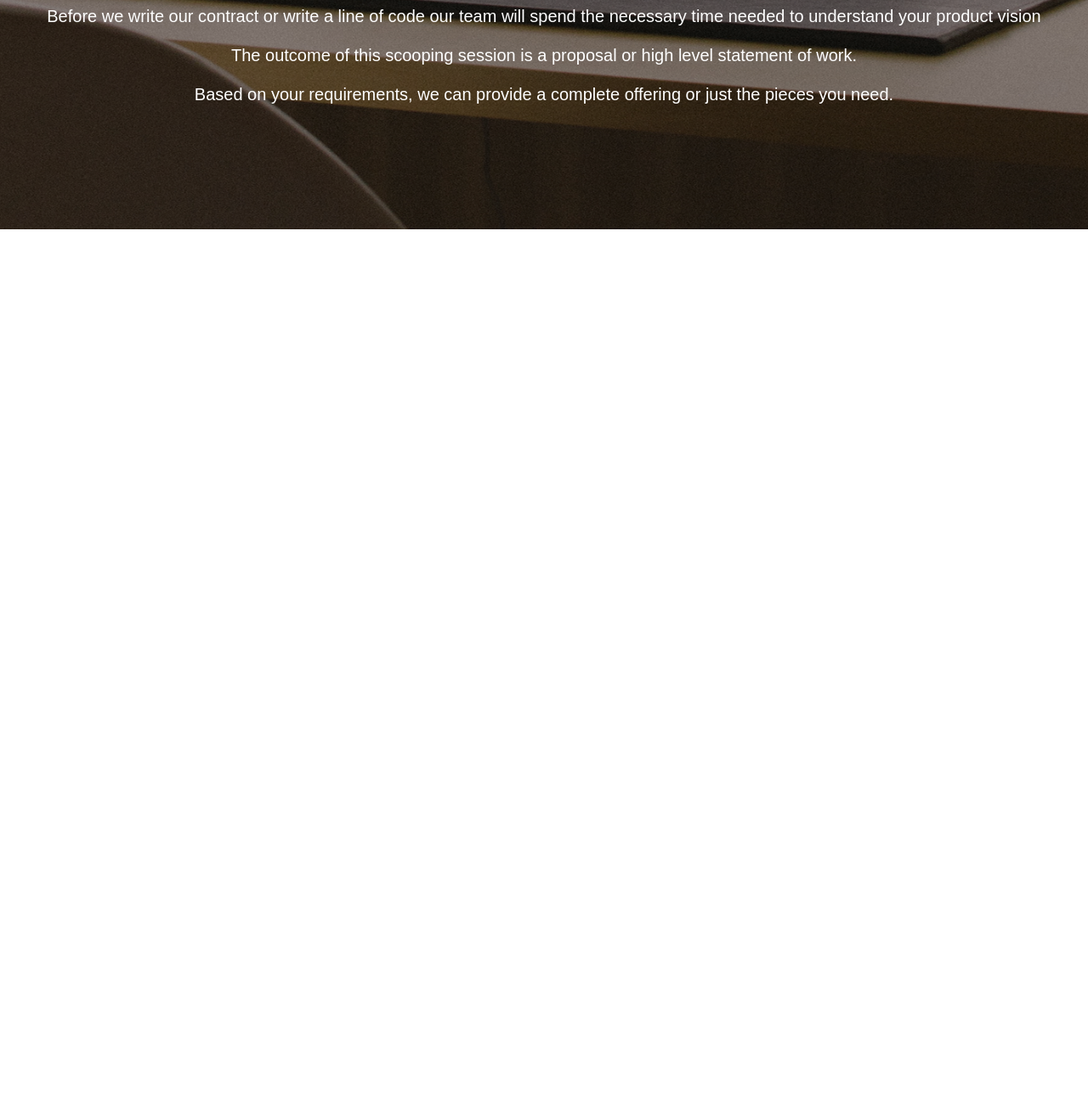
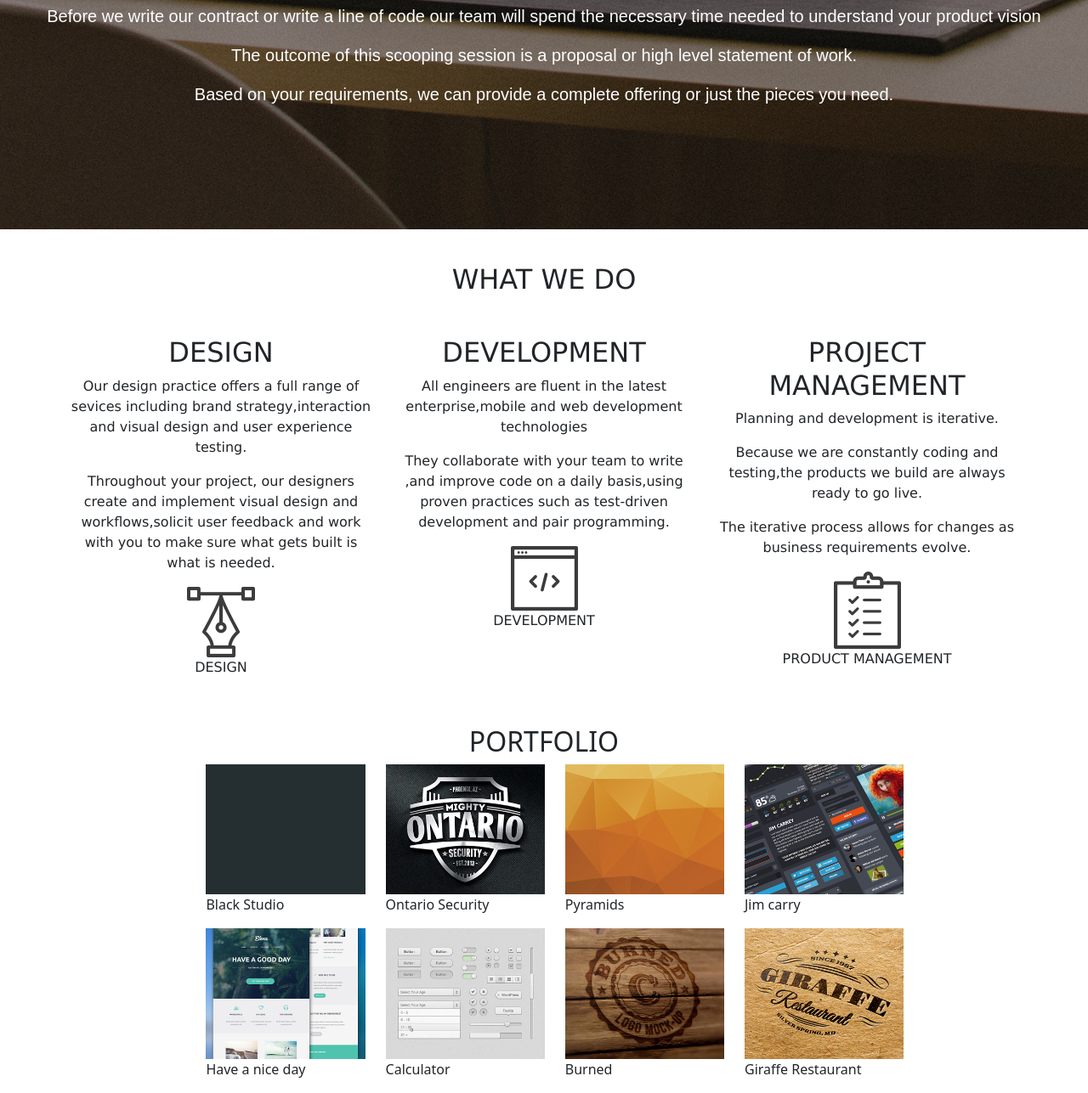
Before and after one commit to wangechimk/Delani-studio, a plain HTML site: page index.html in a window 1280 px wide. Shown: the part 1066-2353 px from the top of the page at 85% size. Before the commit the page ends 1336 px from the top, so only its background shows below. Drawn offline with nearby package versions, Linux system fonts and the light colour scheme.

Commit message:
add styling

```diff
--- a/css/style.css
+++ b/css/style.css
@@ -55,3 +55,27 @@ html{
     padding-top: 10%;
     padding-bottom: 10%;
 }
+.what-we-do{
+    font-family: Verdana, Geneva, Tahoma, sans-serif;
+    text-align: center;
+    padding-top: 40px;
+}
+.what-we-do .headings{
+    padding-bottom: 40px;
+}
+.portfolio h2{
+    text-align: center;
+    padding-top: 40px;
+    font-family: unset;
+}
+.col-md-3 img{
+    max-width: 100%;
+    max-height: 100%;
+}
+#portfolio{
+    display: flex;
+    flex-wrap: wrap;
+    align-items: center;
+    margin-left:18% ;
+    margin-right:16% ;
+}
--- a/index.html
+++ b/index.html
@@ -1,48 +1,143 @@
 <!DOCTYPE html>
 <html lang="en">
+
 <head>
     <meta charset="UTF-8" />
     <meta http-equiv="X-UA-Compatible" content="IE=edge" />
     <meta name="viewport" content="width=device-width, initial-scale=1.0" />
     <title>Delani studio</title>
-    <link
-      href="https://cdn.jsdelivr.net/npm/bootstrap@5.0.0-beta2/dist/css/bootstrap.min.css"
-      rel="stylesheet"
-      integrity="sha384-BmbxuPwQa2lc/FVzBcNJ7UAyJxM6wuqIj61tLrc4wSX0szH/Ev+nYRRuWlolflfl"
-      crossorigin="anonymous"/>
+    <link href="https://cdn.jsdelivr.net/npm/bootstrap@5.0.0-beta2/dist/css/bootstrap.min.css" rel="stylesheet"
+        integrity="sha384-BmbxuPwQa2lc/FVzBcNJ7UAyJxM6wuqIj61tLrc4wSX0szH/Ev+nYRRuWlolflfl" crossorigin="anonymous" />
     <link rel="stylesheet" href="css/style.css" />
 </head>
+
 <body>
     <div class="landing">
-       <img src="images/logo -images/logo.png" alt="logo" id="logo">
+        <img src="images/logo -images/logo.png" alt="logo" id="logo" />
         <h1>WELCOME</h1>
         <h1>TO DELANI STUDIO</h1>
         <p>AMAZING PEOPLE ARE MAKING AMAZING DESIGNS IN A FUN ENVIRONMENT</p>
         <div class="mouse-click"></div>
-       <a href="#about-us"><img src="images/mouse-click/mouse_click.png" alt="mouse-click" id="mouse-click"></a>
+        <a href="#about-us"><img src="images/mouse-click/mouse_click.png" alt="mouse-click" id="mouse-click" /></a>
     </div>
     <div class="container about" id="about-us">
         <h2 id="about">ABOUT US</h2>
-       <P>When you work with us,you are part of a team of committed collaborators.All aspects of our software development process are intergrated,interactive and agile</P>
-       <p>Our approach unifies design,development and product management to create exceptional products.</p>
-       <p>We start each project by understanding your business goals,the user's needs and the product requirements</p>
+        <p>
+            When you work with us,you are part of a team of committed
+            collaborators.All aspects of our software development process are
+            intergrated,interactive and agile
+        </p>
+        <p>
+            Our approach unifies design,development and product management to create
+            exceptional products.
+        </p>
+        <p>
+            We start each project by understanding your business goals,the user's
+            needs and the product requirements
+        </p>
         <p>Then we help translate them into effective and elegant solutions.</p>
     </div>
     <div class="services">
         <div class="servicesoverlay">
             <h2>SERVICES</h2>
-      <p>Before we write our contract or write a line of code our team will spend the necessary time needed to understand your product vision</p>
-      <p>The outcome of this scooping session is a proposal or high level statement of work.</p>
-      <p>Based on your requirements, we can provide a complete offering or just the pieces you need.</p>
+            <p>
+                Before we write our contract or write a line of code our team will
+                spend the necessary time needed to understand your product vision
+            </p>
+            <p>
+                The outcome of this scooping session is a proposal or high level
+                statement of work.
+            </p>
+            <p>
+                Based on your requirements, we can provide a complete offering or just
+                the pieces you need.
+            </p>
+        </div>
+    </div>
+    <div class="container what-we-do">
+        <h2 class="headings">WHAT WE DO</h2>
+        <div class="row">
+            <div class="col-md-4">
+                <div class="design">
+                    <h2 class="title">DESIGN</h2>
+                    <p>Our design practice offers a full range of sevices including brand strategy,interaction and
+                        visual design and user experience testing.</p>
+                    <p>Throughout your project, our designers create and implement visual design and workflows,solicit
+                        user feedback and work with you to make sure what gets built is what is needed.</p>
+                </div>
+                <div id="design-image">
+                    <img src="images/service- icons/design_icon.png" alt="design">
+                    <p>DESIGN</p>
+                </div>
+            </div>
+            <div class="col-md-4">
+                <div id="development">
+                    <h2 class="title">DEVELOPMENT</h2>
+                    <p>All engineers are fluent in the latest enterprise,mobile and web development technologies</p>
+                    <p>They collaborate with your team to write ,and improve code on a daily basis,using proven
+                        practices such as test-driven development and pair programming.</p>
+                </div>
+                <div id="development-image">
+                    <img src="/images/service- icons/dev_icon.png" alt="development">
+                    <p>DEVELOPMENT</p>
+                </div>
+            </div>
+            <div class="col-md-4">
+                <div id="product">
+                    <h2 class="title">PROJECT MANAGEMENT</h2>
+                    <p>Planning and development is iterative. </p>
+                    <p>Because we are constantly coding and testing,the products we build are always ready to go live.
+                    </p>
+                    <p>The iterative process allows for changes as business requirements evolve.</p>
+                </div>
+                <div id="product-image">
+                    <img src="/images/service- icons/product_icon.png" alt="products">
+                    <p>PRODUCT MANAGEMENT</p>
+                </div>
+            </div>
+        </div>
+    </div>
+    <div class="portfolio">
+        <h2>PORTFOLIO</h2>
+        <div class="row" id="portfolio">
+            <div class="col-md-3" id="work1">
+                <img src="/images/portfolio- images/work4.jpg" alt="work1">
+                <p id="overlay" class="text">Black Studio</p>
+            </div>
+            <div class="col-md-3" id="work2">
+                <img src="/images/portfolio- images/work3.jpg" alt="work2">
+                <p id="overlay2" class="text">Ontario Security</p>
+            </div>
+            <div class="col-md-3" id="work3">
+                <img src="/images/portfolio- images/work2.jpg" alt="work3">
+                <p id="overlay3" class="text">Pyramids</p>
+            </div>
+            <div class="col-md-3" id="work4">
+                <img src="/images/portfolio- images/work1.jpg" alt="work4">
+                <p id="overlay4" class="text">Jim carry</p>
+            </div>
+            <div class="col-md-3" id="work5">
+                <img src="/images/portfolio- images/work5.jpg" alt="work5">
+                <p id="overlay5" class="text">Have a nice day</p>
+            </div>
+            <div class="col-md-3" id="work6">
+                <img src="/images/portfolio- images/work6.jpg" alt="work6">
+                <p id="overlay6" class="text">Calculator</p>
+            </div>
+            <div class="col-md-3" id="work7">
+                <img src="/images/portfolio- images/work7.jpg" alt="work7">
+                <p id="overlay7" class="text">Burned</p>
+            </div>
+            <div class="col-md-3" id="work8">
+                <img src="/images/portfolio- images/work8.jpg" alt="work8">
+                <p id="overlay8" class="text">Giraffe Restaurant</p>
+            </div>
         </div>
     </div>
 
-
-    <script
-      src="https://code.jquery.com/jquery-3.5.1.min.js"
-      integrity="sha256-9/aliU8dGd2tb6OSsuzixeV4y/faTqgFtohetphbbj0="
-      crossorigin="anonymous"
-    ></script>
+    <script src="https://code.jquery.com/jquery-3.5.1.min.js"
+        integrity="sha256-9/aliU8dGd2tb6OSsuzixeV4y/faTqgFtohetphbbj0=" crossorigin="anonymous"></script>
     <script src="script.js"></script>
 </body>
+
 </html>
```
Also changed, not shown: 1 other file. Lines whose indentation alone changed are shown as unchanged.
